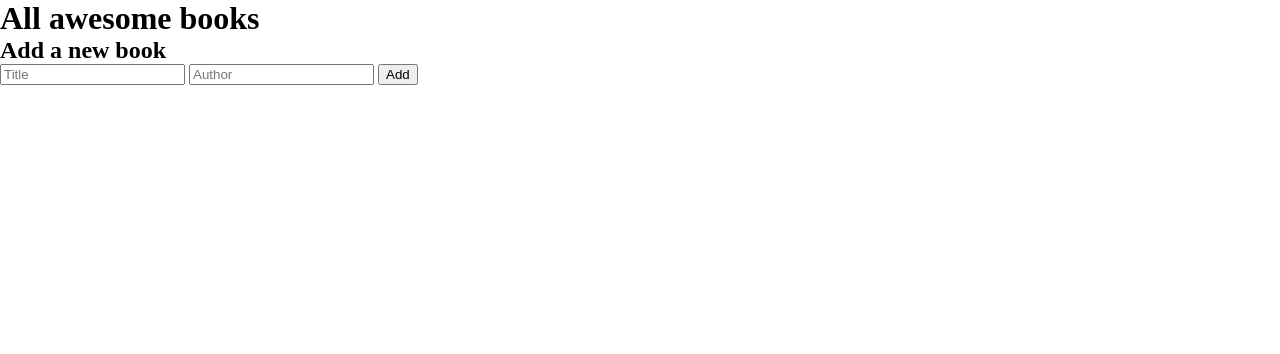
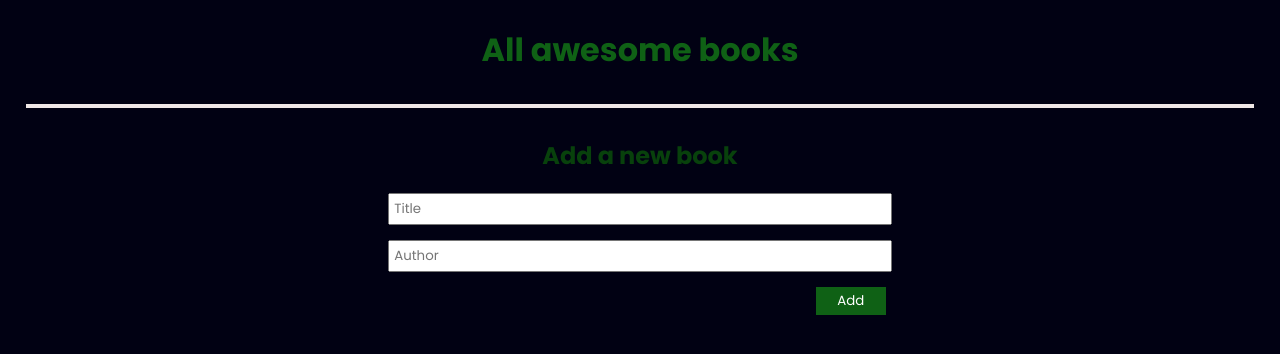
Before and after one commit to dieum512/Awesome-bools, a website with bundled scripts: page index.html in a window 1280 px wide. Built offline with nearby package versions, Linux system fonts and the light colour scheme.

Commit message:
update the CSS file

```diff
--- a/style.css
+++ b/style.css
@@ -1,3 +1,69 @@
 * {
   margin: 0;
+  padding: 0;
+  font-family: "Poppins", sans-serif;
 }
+
+body {
+  background-color: #010113;
+  align-items: center;
+  text-align: center;
+  padding: 2%;
+}
+
+.title {
+  color: #0f6115;
+}
+
+.table {
+  width: 100%;
+  border: 2px solid #f0e7e7;
+  margin-top: 30px;
+  color: rgb(129, 120, 120);
+}
+
+.remove-btn {
+  text-decoration: none;
+  background-color: #141446;
+  color: #d8cbcb
+}
+
+.form-container {
+  margin-top: 30px;
+  align-items: center;
+
+}
+
+.form-container h2 {
+  color: #08410c;
+}
+
+.book-form {
+
+  display: flex;
+  align-items: center;
+  justify-content: center;
+  margin: 20px 0 0 0;
+  flex-direction: column;
+  padding: 0 30%;
+  gap: 15px;
+}
+
+.book-form input {
+  padding: 4px;
+  width: 100%;
+}
+
+.submit-btn {
+  align-self: flex-end;
+  background-color: #0f6115;
+  color: #fff;
+  max-width: 70px;
+  transition: 0.3s;
+  border: none;
+}
+
+.submit-btn:hover {
+  background-color: #77a87a;
+  color: #000;
+}
```
